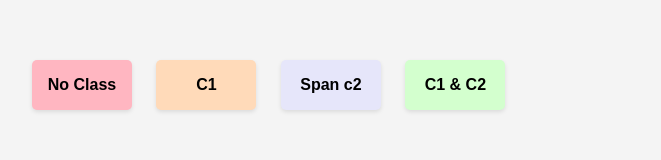
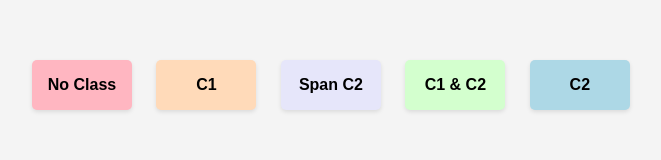
Before and after one commit to notSaqlain/Script.js, a website: page public_html/index.html in a window 1280 px wide. Shown: the whole page, without its empty margins (28-689 px from the left). Drawn offline with Linux system fonts and the light colour scheme.

Commit message:
style: Correct casing in span text and add new colored div for consistency

```diff
--- a/public_html/index.html
+++ b/public_html/index.html
@@ -14,8 +14,9 @@ Click nbfs://nbhost/SystemFileSystem/Templates/Other/html.html to edit this temp
 <body>
     <div class="colored">No Class</div>
     <div class="c1 colored">C1</div>
-    <span class="c2 colored">Span  c2</span>
+    <span class="c2 colored">Span  C2</span>
     <div class="c1 c2 colored">C1 & C2</div>
+    <div class="c2 colored">C2</div>
 
     <script src="script.js"></script>
 </body>
```
